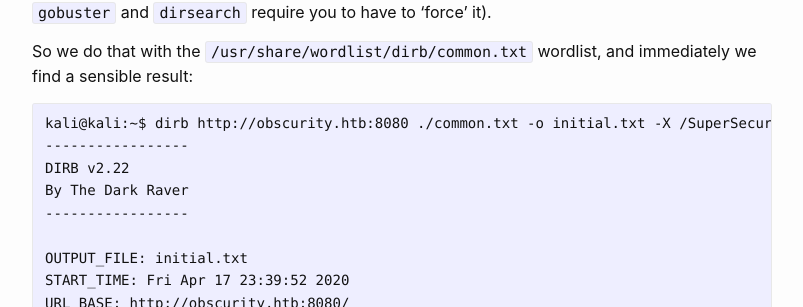
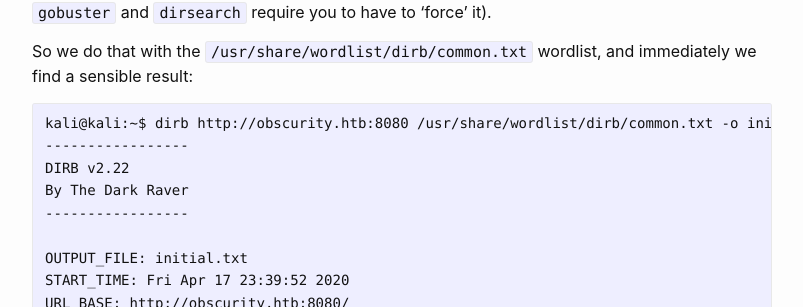
Before and after one commit to ongyuann/ongyuann.github.io, a Jekyll site: the page built from _posts/2020-05-29-htb-obscurity.md, in a window 1280 px wide and 900 px high, scrolled down 1132 px. Shown: the part 145-452 px from the top of the window, without its empty margins (238-1041 px from the left). Built offline with Jekyll 4.4.1, drawn with Linux system fonts in a browser that asks for light colours; some of the changed text lies outside the part shown.

Commit message:
Update 2020-05-29-htb-obscurity.md

````diff
--- a/_posts/2020-05-29-htb-obscurity.md
+++ b/_posts/2020-05-29-htb-obscurity.md
@@ -28,7 +28,7 @@ On most dirbusting programs, the 'extensions' option is invoked with `-e` or `-X
 
 So we do that with the `/usr/share/wordlist/dirb/common.txt` wordlist, and immediately we find a sensible result:
 ```
-kali@kali:~$ dirb http://obscurity.htb:8080 ./common.txt -o initial.txt -X /SuperSecureServer.py
+kali@kali:~$ dirb http://obscurity.htb:8080 /usr/share/wordlist/dirb/common.txt -o initial.txt -X /SuperSecureServer.py
 -----------------
 DIRB v2.22
 By The Dark Raver
````
